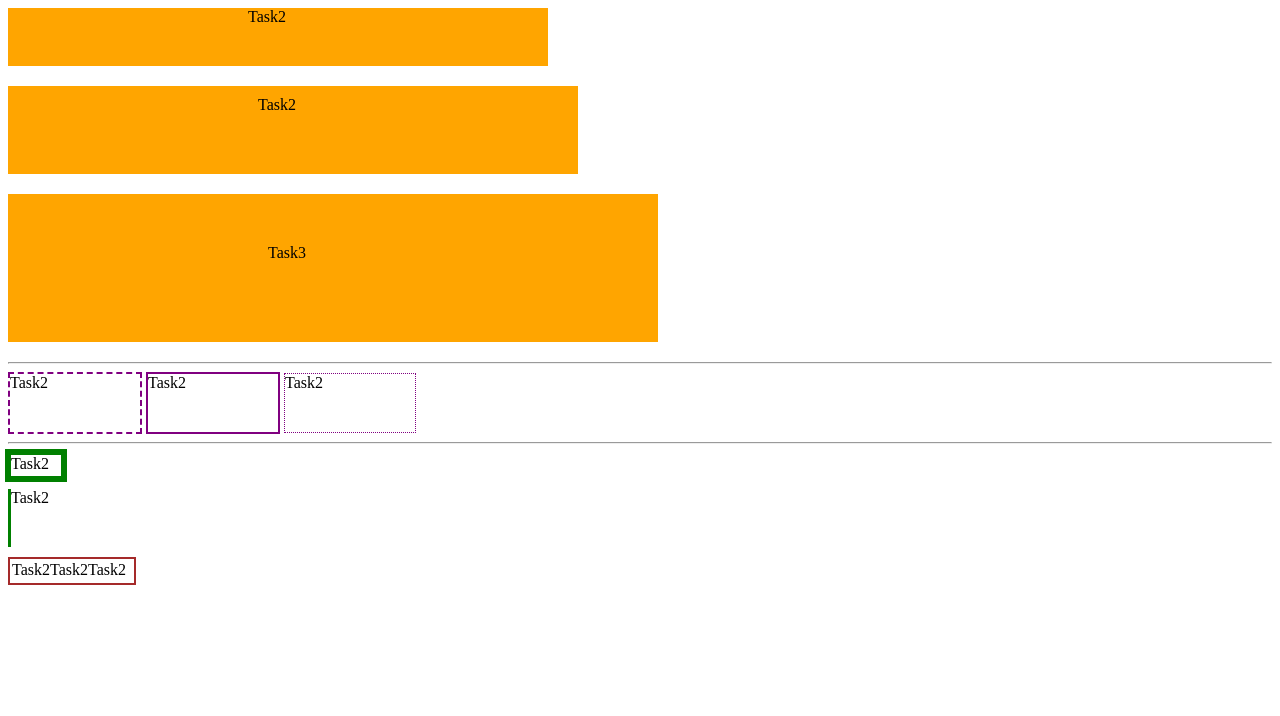
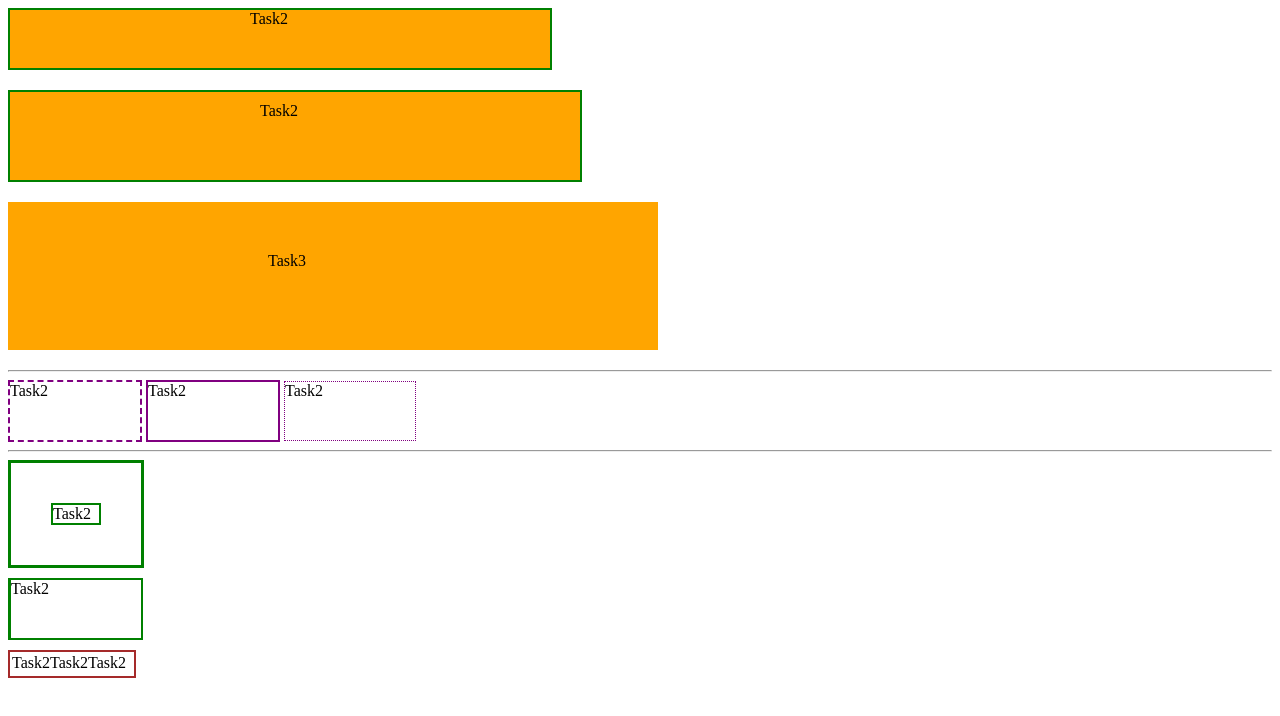
Before and after one commit to ZahraaSadeq/Zahraa-Sadeq-task1, a plain HTML site: page index.html in a window 1280 px wide. Drawn offline with Linux system fonts and the light colour scheme.

Commit message:
Update style.css

```diff
--- a/style.css
+++ b/style.css
@@ -35,11 +35,13 @@
  width: 60px ;
  display: inline-block ;
 }
+div {
+  border : 2px solid green ;
+  }
 .class1-3 {
   width: 50px;
   border: 3px solid green;
-  padding-block-end: 3px;
-  outline: 3px solid green;
+  padding: 40px;
   margim: 70px;
 
  margin-bottom: 10px ;
```
